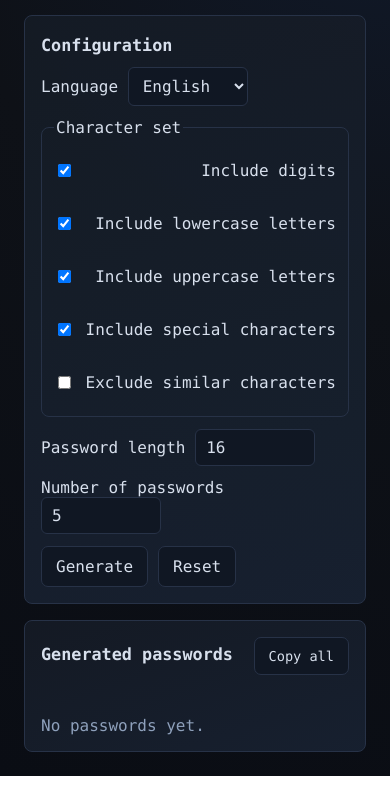
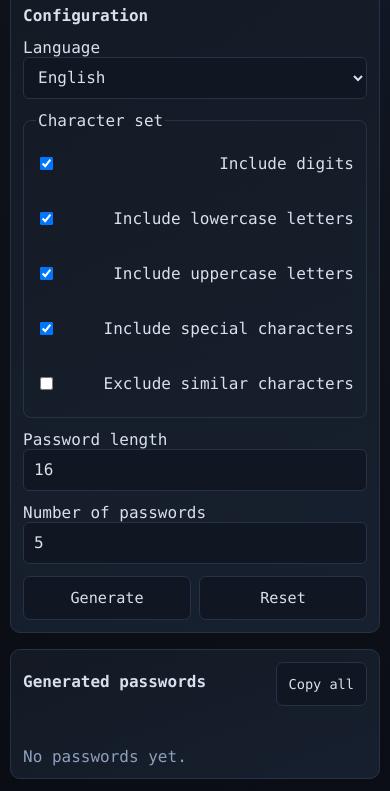
Before and after one commit to Karlos-fr/passforge, a website built with Vite: page index.html in a window 390 px wide. Shown: the part 138-929 px from the top of the page. Built offline with nearby package versions, Linux system fonts and the light colour scheme.

Commit message:
style: optimize PassForge interface for iPhone and small screens

```diff
--- a/src/styles.css
+++ b/src/styles.css
@@ -19,12 +19,18 @@ body {
   background: radial-gradient(circle at top right, #111a2b 0%, #0e1117 45%, #0a0d14 100%);
   color: var(--text);
   font-family: "IBM Plex Mono", "JetBrains Mono", ui-monospace, SFMono-Regular, Menlo, Monaco, Consolas, monospace;
-  padding: 24px;
+  padding: clamp(10px, 3vw, 24px);
+  max-width: 100vw;
+  overflow-x: hidden;
+  padding-top: max(10px, env(safe-area-inset-top));
+  padding-left: max(10px, env(safe-area-inset-left));
+  padding-right: max(10px, env(safe-area-inset-right));
 }
 
 .layout {
   max-width: 920px;
   margin: 0 auto;
+  width: min(100%, 920px);
 }
 
 .topbar {
@@ -109,11 +115,13 @@ ul {
 input[type="number"],
 select {
   min-width: 120px;
+  width: 100%;
   border: 1px solid var(--line);
   background: #101723;
   color: var(--text);
   padding: 8px 10px;
   border-radius: 6px;
+  min-height: 42px;
 }
 
 .actions {
@@ -151,6 +159,7 @@ button[disabled] {
   display: flex;
   justify-content: space-between;
   align-items: center;
+  gap: 10px;
 }
 
 #passwordList {
@@ -174,6 +183,15 @@ button[disabled] {
 
 .password-value {
   word-break: break-all;
+  min-width: 0;
+  font-size: 0.9rem;
+}
+
+button,
+button:focus-visible,
+#copyAllBtn,
+.password-copy {
+  min-height: 44px;
 }
 
 .password-copy {
@@ -195,3 +213,74 @@ button[disabled] {
     grid-template-columns: 1fr 1fr;
   }
 }
+
+@media (max-width: 768px) {
+  h1 {
+    font-size: clamp(1.3rem, 6vw, 2rem);
+  }
+
+  h2 {
+    font-size: clamp(1rem, 4vw, 1.15rem);
+  }
+
+  .panel {
+    padding: 12px;
+    border-radius: 10px;
+  }
+
+  .inline,
+  label,
+  fieldset,
+  .actions,
+  .resultsHeader,
+  .password-item {
+    gap: 8px;
+  }
+
+  .inline {
+    flex-wrap: wrap;
+  }
+
+  label {
+    justify-content: space-between;
+  }
+
+  .grid-options {
+    gap: 12px;
+  }
+
+  .option-row {
+    gap: 12px;
+  }
+
+  .actions {
+    display: grid;
+    grid-template-columns: 1fr 1fr;
+  }
+
+  button {
+    width: 100%;
+    font-size: 0.95rem;
+    padding-inline: 12px;
+  }
+
+  #copyAllBtn {
+    width: fit-content;
+    justify-self: end;
+  }
+
+  #status {
+    font-size: 0.86rem;
+  }
+
+  .password-item {
+    display: grid;
+    grid-template-columns: 1fr;
+    align-items: start;
+  }
+
+  .password-copy {
+    width: 100%;
+    text-align: center;
+  }
+}
```
